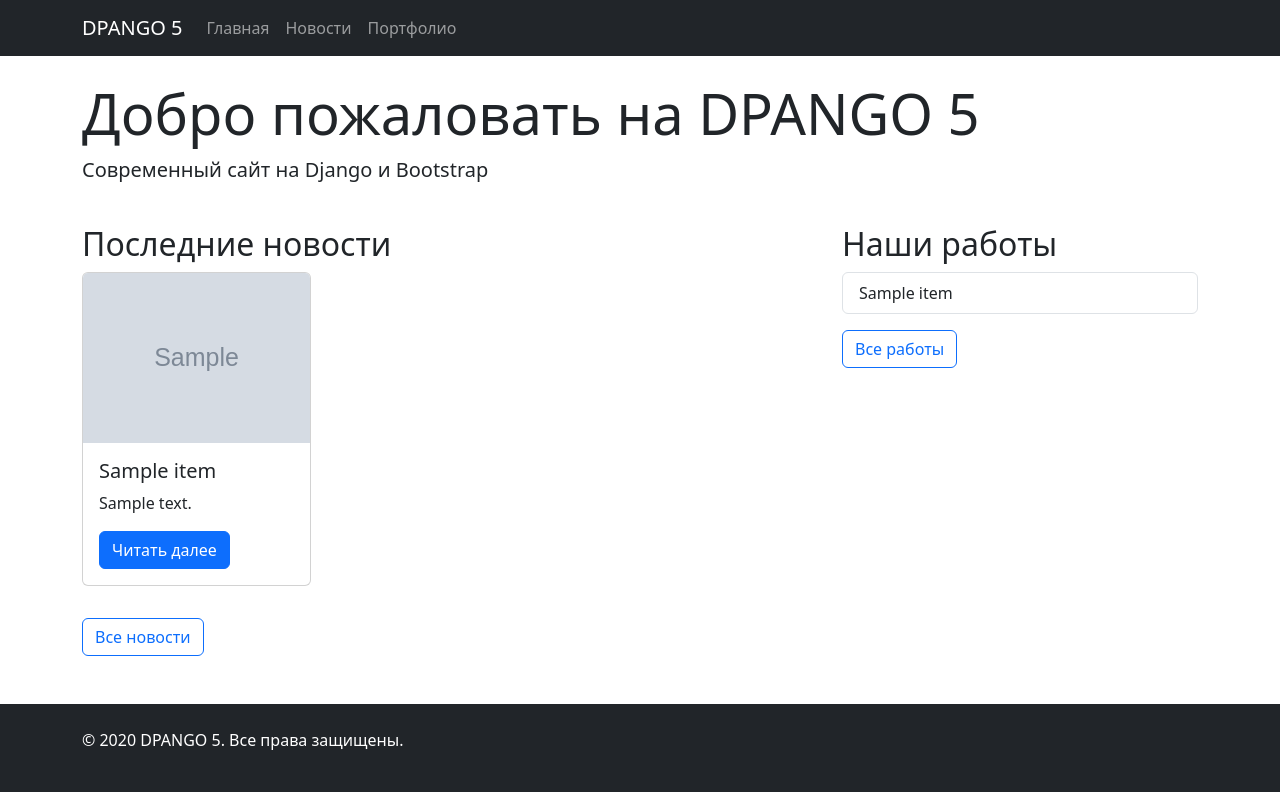
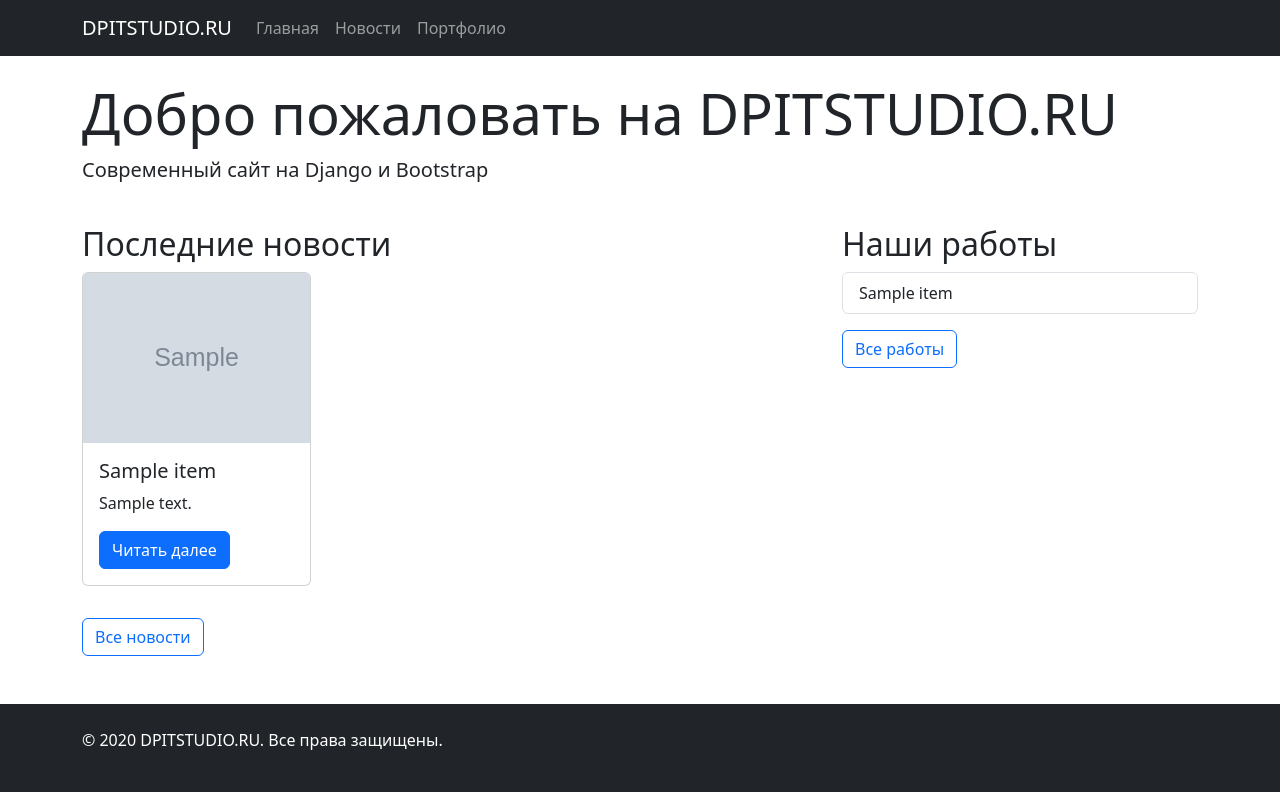
Before and after one commit to DpiTStudio/dpit_cms, a Django app: template dango5/core/templates/index.html in a window 1280 px wide. Run offline with Django 5.2, Linux system fonts and the light colour scheme; the template is opened without the code that fills it: most values are stand-ins (such as "Sample title", 1, 10 or a date in 2020); grey boxes marked "Sample" are stand-in pictures.

Commit message:
On branch main Your branch is up to date with 'origin/main'.
Changes to be committed:
	modified:   dango5/core/templates/base.html
	modified:   dango5/core/templates/index.html

```diff
--- a/dango5/core/templates/base.html
+++ b/dango5/core/templates/base.html
@@ -3,14 +3,14 @@
 <head>
     <meta charset="UTF-8">
     <meta name="viewport" content="width=device-width, initial-scale=1.0">
-    <title>DPANGO 5 - {% block title %}{% endblock %}</title>
+    <title>DPITSTUDIO.RU {% block title %}{% endblock %}</title>
     <link href="https://cdn.jsdelivr.net/npm/bootstrap@5.3.0/dist/css/bootstrap.min.css" rel="stylesheet">
     {% block extra_css %}{% endblock %}
 </head>
 <body>
     <nav class="navbar navbar-expand-lg navbar-dark bg-dark">
         <div class="container">
-            <a class="navbar-brand" href="/">DPANGO 5</a>
+            <a class="navbar-brand" href="/">DPITSTUDIO.RU</a>
             <button class="navbar-toggler" type="button" data-bs-toggle="collapse" data-bs-target="#navbarNav">
                 <span class="navbar-toggler-icon"></span>
             </button>
@@ -36,7 +36,7 @@
 
     <footer class="bg-dark text-white mt-5 py-4">
         <div class="container text-left">
-            <p>&copy; {{ current_year }} DPANGO 5. Все права защищены.</p>
+            <p>&copy; {{ current_year }} DPITSTUDIO.RU. Все права защищены.</p>
         </div>
     </footer>
 
--- a/dango5/core/templates/index.html
+++ b/dango5/core/templates/index.html
@@ -5,7 +5,7 @@
 {% block content %}
 <div class="row mb-4">
     <div class="col-12">
-        <h1 class="display-4">Добро пожаловать на DPANGO 5</h1>
+        <h1 class="display-4">Добро пожаловать на DPITSTUDIO.RU</h1>
         <p class="lead">Современный сайт на Django и Bootstrap</p>
     </div>
 </div>
```
